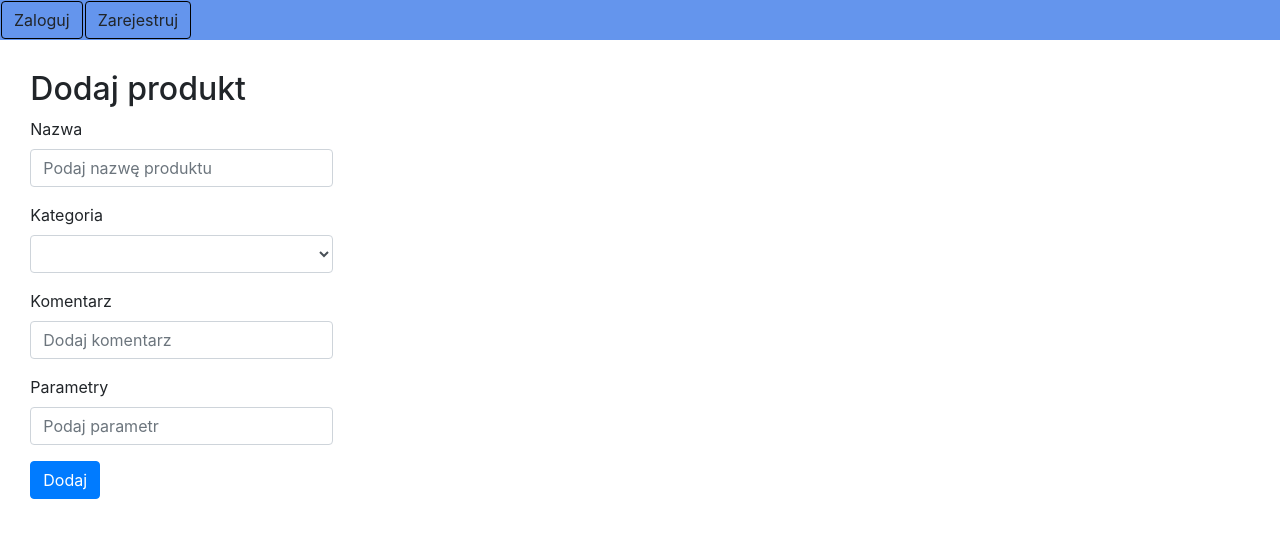
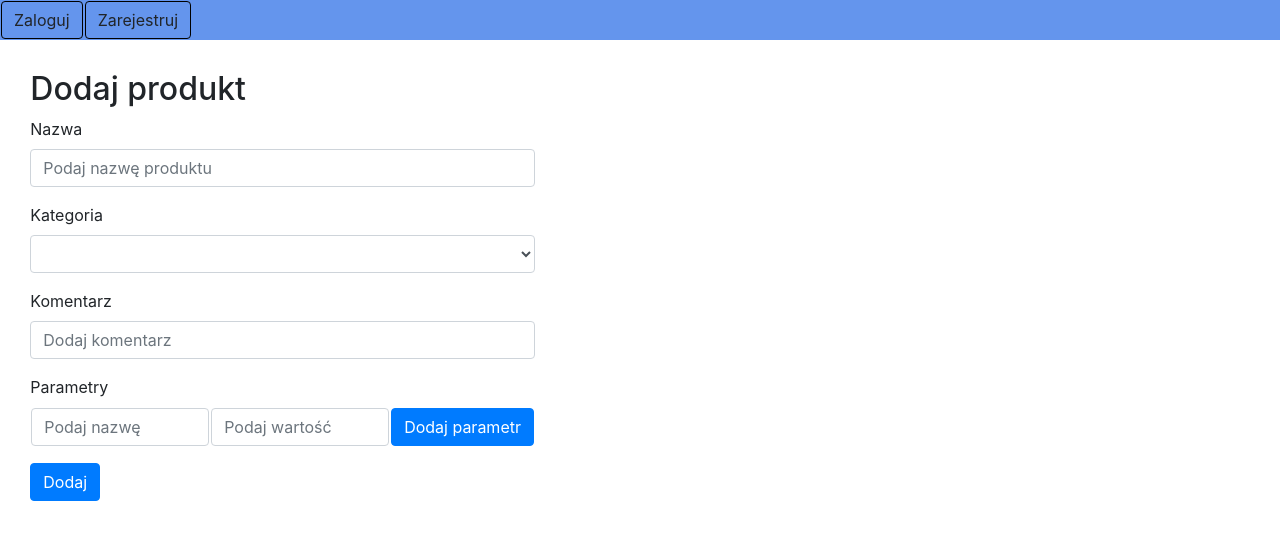
Before and after one commit to Krzywyyy/ProductServiceWebClient, an Angular app: page /products/add in a window 1280 px wide. Shown: the top 540 px of the page. Built offline with nearby package versions, Linux system fonts and the light colour scheme.

Commit message:
fixed params

```diff
--- a/src/app/product/add-product/add-product.component.css
+++ b/src/app/product/add-product/add-product.component.css
@@ -1,3 +1,7 @@
 #add-product-form{
-    width: 30ch;
+    width: 50ch;
 }
+
+#add-param-btn{
+    width: max-content
+}
--- a/src/app/product/add-product/add-product.component.html
+++ b/src/app/product/add-product/add-product.component.html
@@ -21,8 +21,27 @@
         </div>
         <div class="form-group">
             <label for="parameters">Parametry</label>
-            <input type="text" class="form-control" id="parameters" name="parameters" [(ngModel)]="product.parameters"
-                #parameters="ngModel" placeholder="Podaj parametr" required>
+            <table>
+                <tr>
+                    <td>
+                        <input type="text" class="form-control" [(ngModel)]="parameter.name" #parameter.name="ngModel"
+                            [ngModelOptions]="{standalone: true}" placeholder="Podaj nazwę">
+                    </td>
+                    <td>
+                        <input type="text" class="form-control" [(ngModel)]="parameter.value" #parameter.value="ngModel"
+                            [ngModelOptions]="{standalone: true}" placeholder="Podaj wartość">
+                    </td>
+                    <td>
+                        <button type="button" id="add-param-btn" class="btn btn-primary"
+                            (click)="addParamToList()">Dodaj parametr</button>
+                    </td>
+                </tr>
+            </table>
+        </div>
+        <div class="form-group">
+            <p *ngFor="let parameter of parameters">
+                {{parameter.name}}: {{parameter.value}}
+            </p>
         </div>
         <button type="submit" class="btn btn-primary">Dodaj</button>
     </form>
--- a/src/app/product/add-product/add-product.component.ts
+++ b/src/app/product/add-product/add-product.component.ts
@@ -1,5 +1,5 @@
 import { Component, OnInit } from '@angular/core';
-import { Product, ProductCategory } from 'src/app/model/model';
+import { Product, ProductCategory, Parameter } from 'src/app/model/model';
 import { HttpService } from 'src/app/service/http.service';
 import { Router } from '@angular/router';
 
@@ -26,10 +26,24 @@ export class AddProductComponent implements OnInit {
     ProductCategory.NOTEBOOK
   ]
 
+  parameter: Parameter = new Parameter();
+
+  parameters: Array<Parameter> = new Array<Parameter>();
+
   ngOnInit() {
   }
 
+  addParamToList(){
+    let param: Parameter = new Parameter();
+    param.name = this.parameter.name;
+    param.value = this.parameter.value;
+
+    this.parameters.push(param)
+  }
+
   addNewProduct(){
+    this.product.parameters = this.parameters;
+
     this.http.addProduct(this.product).subscribe(
       success => {
         this.router.navigate(['/products']);
```
